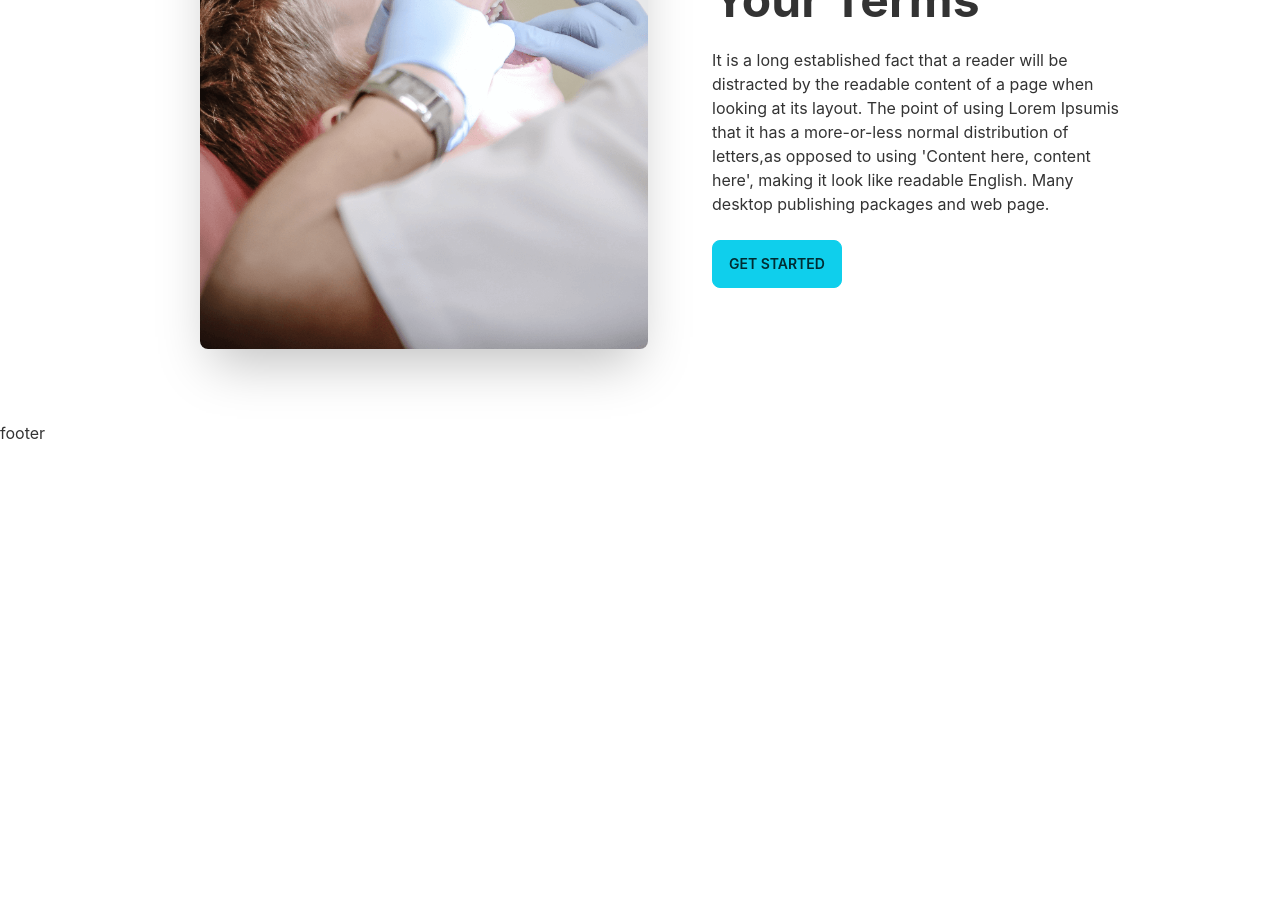
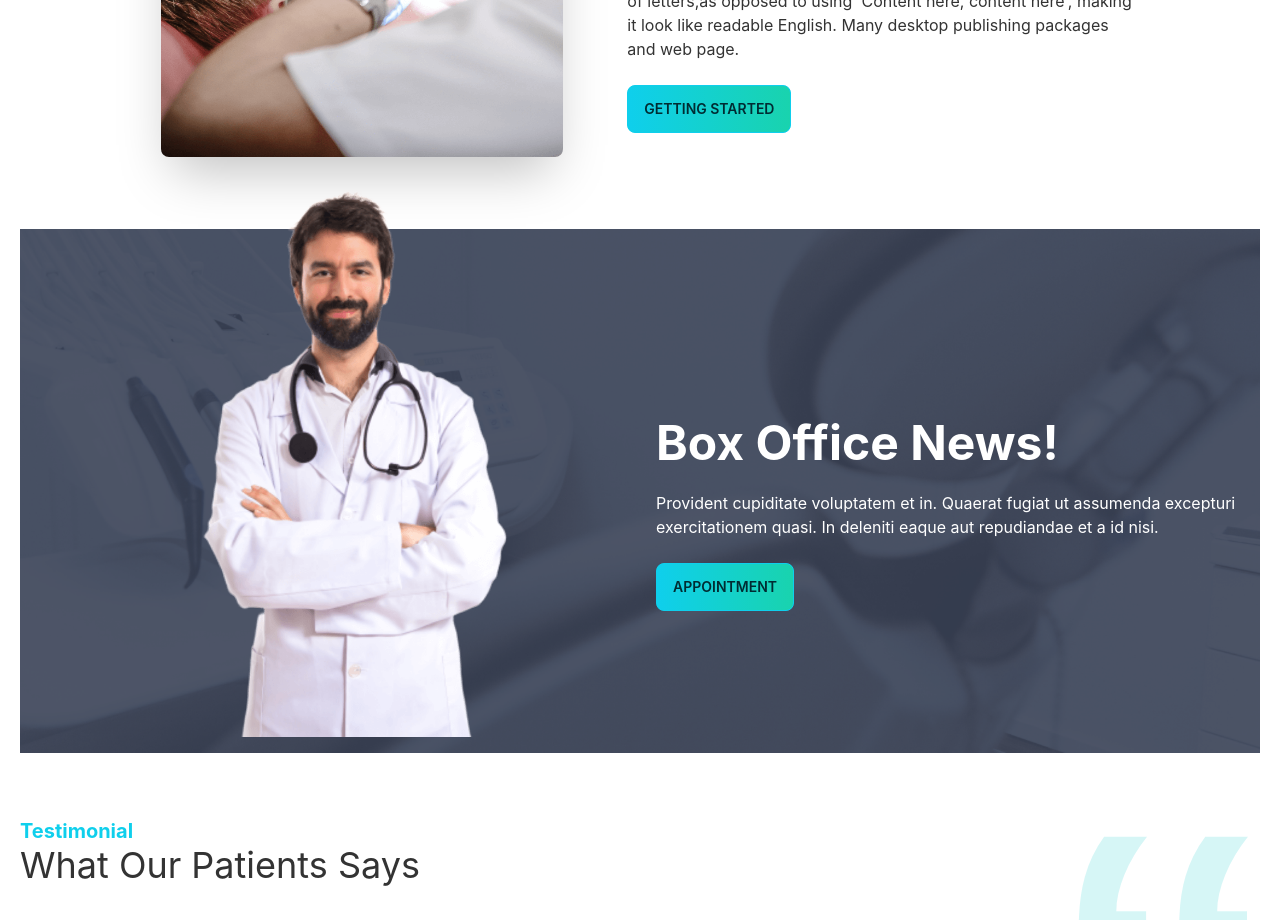
Before and after one commit to abdulhakim10/doctors-portal-client, a React (Create React App) app: page / in a window 1280 px wide. Shown: the part 1880-2800 px from the top of the page. Before the commit the page ends 2325 px from the top, so only its background shows below. Built offline with nearby package versions, Linux system fonts and the light colour scheme.

Commit message:
appointment,review and footer added

```diff
--- /dev/null
+++ b/src/components/PrimaryButton/PrimaryButton.js
@@ -0,0 +1,9 @@
+import React from 'react';
+
+const PrimaryButton = ({children}) => {
+    return (
+        <button className="btn btn-primary bg-gradient-to-r from-primary to-secondary">{children}</button>
+    );
+};
+
+export default PrimaryButton;
--- a/src/pages/Home/Banner/Banner.js
+++ b/src/pages/Home/Banner/Banner.js
@@ -1,6 +1,7 @@
 import React from 'react';
 import chair from '../../../assets/images/chair.png';
 import bg from '../../../assets/images/bg.png';
+import PrimaryButton from '../../../components/PrimaryButton/PrimaryButton';
 
 const Banner = () => {
     return (
@@ -10,7 +11,7 @@ const Banner = () => {
     <div className='' >
       <h1 className="text-5xl font-bold">Your New Smile Starts Here</h1>
       <p className="py-6">Provident cupiditate voluptatem et in. Quaerat fugiat ut assumenda excepturi exercitationem quasi. In deleniti eaque aut repudiandae et a id nisi.</p>
-      <button className="btn btn-primary bg-gradient-to-r from-primary to-secondary">Get Started</button>
+     <PrimaryButton>Get Start</PrimaryButton>
     </div>
   </div>
 </div>
--- a/src/pages/Home/Home/ExceptionalDental/ExceptionalDental.js
+++ b/src/pages/Home/Home/ExceptionalDental/ExceptionalDental.js
@@ -1,15 +1,16 @@
 import React from 'react';
 import treatment from '../../../../assets/images/treatment.png';
+import PrimaryButton from '../../../../components/PrimaryButton/PrimaryButton';
 
 const ExceptionalDental = () => {
     return (
-        <div className="hero m-8 p-6">
+        <div className="hero m-8">
             <div className="hero-content flex-col lg:flex-row ">
-                <img src={treatment} alt='..' className="md:max-w-md h-[576px] rounded-lg shadow-2xl" />
-                <div className='md:max-w-md h-[347px] p-4 mb-12 ml-8'>
+                <img src={treatment} alt='..' className="lg:w-1/3 h-96 rounded-lg shadow-2xl" />
+                <div className='lg:w-1/2 lg:h-96 p-12 mb-12'>
                     <h1 className="text-5xl font-bold">Exceptional Dental Care, on Your Terms</h1>
                     <p className="py-6">It is a long established fact that a reader will be distracted by the readable content of a page when looking at its layout. The point of using Lorem Ipsumis that it has a more-or-less normal distribution of letters,as opposed to using 'Content here, content here', making it look like readable English. Many desktop publishing packages and web page.</p>
-                    <button className="btn btn-primary">Get Started</button>
+                    <PrimaryButton>Getting Started</PrimaryButton>
                 </div>
             </div>
         </div>
--- a/src/pages/Home/Home/Home.js
+++ b/src/pages/Home/Home/Home.js
@@ -1,7 +1,9 @@
 import React from 'react';
 import Banner from '../Banner/Banner';
 import InfoCards from '../InfoCards/InfoCards';
+import MakeAppointment from '../MakeAppointment/MakeAppointment';
 import Services from '../Services/Services';
+import Testimonial from '../Testimonial/Testimonial';
 import ExceptionalDental from './ExceptionalDental/ExceptionalDental';
 
 const Home = () => {
@@ -11,6 +13,8 @@ const Home = () => {
            <InfoCards></InfoCards>
            <Services></Services>
            <ExceptionalDental></ExceptionalDental>
+           <MakeAppointment></MakeAppointment>
+           <Testimonial></Testimonial>
         </div>
     );
 };
--- /dev/null
+++ b/src/pages/Home/MakeAppointment/MakeAppointment.js
@@ -0,0 +1,25 @@
+import React from 'react';
+import appointment from '../../../assets/images/appointment.png';
+import doctor from '../../../assets/images/doctor.png';
+import PrimaryButton from '../../../components/PrimaryButton/PrimaryButton';
+
+const MakeAppointment = () => {
+    return (
+        <div className="hero"
+        style={{
+            backgroundImage: `url(${appointment})`
+        }}
+        >
+            <div className="hero-content flex-col lg:flex-row mt-12">
+                <img src={doctor} alt='' className="-mt-40 hidden md:block lg:w-1/2 rounded-lg " />
+                <div className='text-white'>
+                    <h1 className="text-5xl font-bold">Box Office News!</h1>
+                    <p className="py-6">Provident cupiditate voluptatem et in. Quaerat fugiat ut assumenda excepturi exercitationem quasi. In deleniti eaque aut repudiandae et a id nisi.</p>
+                    <PrimaryButton>Appointment</PrimaryButton>
+                </div>
+            </div>
+        </div>
+    );
+};
+
+export default MakeAppointment;
--- /dev/null
+++ b/src/pages/Home/Testimonial/Review.js
@@ -0,0 +1,26 @@
+import React from 'react';
+
+const Review = ({ revi }) => {
+    const { name, location, img, review } = revi;
+    return (
+        <div className="card w-96 bg-base-100 shadow-xl">
+            <div className="card-body">
+                <p>{review}</p>
+                <div className="flex gap-6 items-center mt-4">
+                    <div className="avatar">
+                        <div className="w-12 rounded-full ring ring-primary ring-offset-base-100 ring-offset-2">
+                            <img src={img} alt='' />
+                        </div>
+                    </div>
+                    <div>
+                        <h5 className="text-lg">{name}</h5>
+                        <p>{location}</p>
+                    </div>
+                </div>
+            </div>
+
+        </div>
+    );
+};
+
+export default Review;
--- /dev/null
+++ b/src/pages/Home/Testimonial/Testimonial.js
@@ -0,0 +1,56 @@
+import React from 'react';
+import quote from '../../../assets/icons/quote.svg';
+import people1 from '../../../assets/images/people1.png'
+import people2 from '../../../assets/images/people2.png'
+import people3 from '../../../assets/images/people3.png'
+import Review from './Review';
+
+const Testimonial = () => {
+
+    const reviews = [
+        {
+            _id: 1,
+            name: 'Winson Herry',
+            review:'It is a long established fact that by the readable content of a lot layout. The point of using Lorem a more-or-less normal distribu to using Content here, content',
+            img: people1,
+            location: 'California'
+        },
+        {
+            _id: 2,
+            name: 'Winson Herry',
+            review:'It is a long established fact that by the readable content of a lot layout. The point of using Lorem a more-or-less normal distribu to using Content here, content',
+            img: people2,
+            location: 'California'
+        },
+        {
+            _id: 3,
+            name: 'Winson Herry',
+            review:'It is a long established fact that by the readable content of a lot layout. The point of using Lorem a more-or-less normal distribu to using Content here, content',
+            img: people3,
+            location: 'California'
+        },
+    ]
+    return (
+        <section className='my-16'>
+            <div className='flex justify-between'>
+                <div>
+                    <h4 className="text-primary font-bold text-xl">Testimonial</h4>
+                    <h2 className="text-4xl">What Our Patients Says</h2>
+                </div>
+                <figure>
+                    <img className='w-24 lg:w-48' src={quote} alt="" />
+                </figure>
+            </div>
+                <div className='grid grid-cols-1 md:grid-cols-2 lg:grid-cols-3'>
+                    {
+                        reviews.map(review => <Review
+                        key={review._id}
+                        revi={review}
+                        ></Review>)
+                    }
+                </div>
+        </section>
+    );
+};
+
+export default Testimonial;
--- a/src/pages/Shared/Footer/Footer.js
+++ b/src/pages/Shared/Footer/Footer.js
@@ -1,10 +1,42 @@
 import React from 'react';
+import { Link } from 'react-router-dom';
+import footer from '../../../assets/images/footer.png';
 
 const Footer = () => {
     return (
-        <div>
-            <h2>footer</h2>
-        </div>
+        <footer
+        style={{
+            backgroundImage:`url(${footer})`,
+            backgroundSize: 'cover',
+        }}
+        className='p-10'
+        >
+          <div  className="footer">
+          <div>
+                <span className="footer-title">Services</span>
+                <Link to='/' className="link link-hover">Branding</Link>
+                <Link to='/' className="link link-hover">Design</Link>
+                <Link to='/' className="link link-hover">Marketing</Link>
+                <Link to='/' className="link link-hover">Advertisement</Link>
+            </div>
+            <div>
+                <span className="footer-title">Company</span>
+                <Link to='/' className="link link-hover">About us</Link>
+                <Link to='/' className="link link-hover">Contact</Link>
+                <Link to='/' className="link link-hover">Jobs</Link>
+                <Link to='/' className="link link-hover">Press kit</Link>
+            </div>
+            <div>
+                <span className="footer-title">Legal</span>
+                <Link to='/' className="link link-hover">Terms of use</Link>
+                <Link to='/' className="link link-hover">Privacy policy</Link>
+                <Link to='/' className="link link-hover">Cookie policy</Link>
+            </div>
+          </div>
+            <div className='mt-16 text-center'>
+                <p>Copyright © 2022 - All right reserved by ACME Industries Ltd</p>
+            </div>
+        </footer>
     );
 };
 
```
